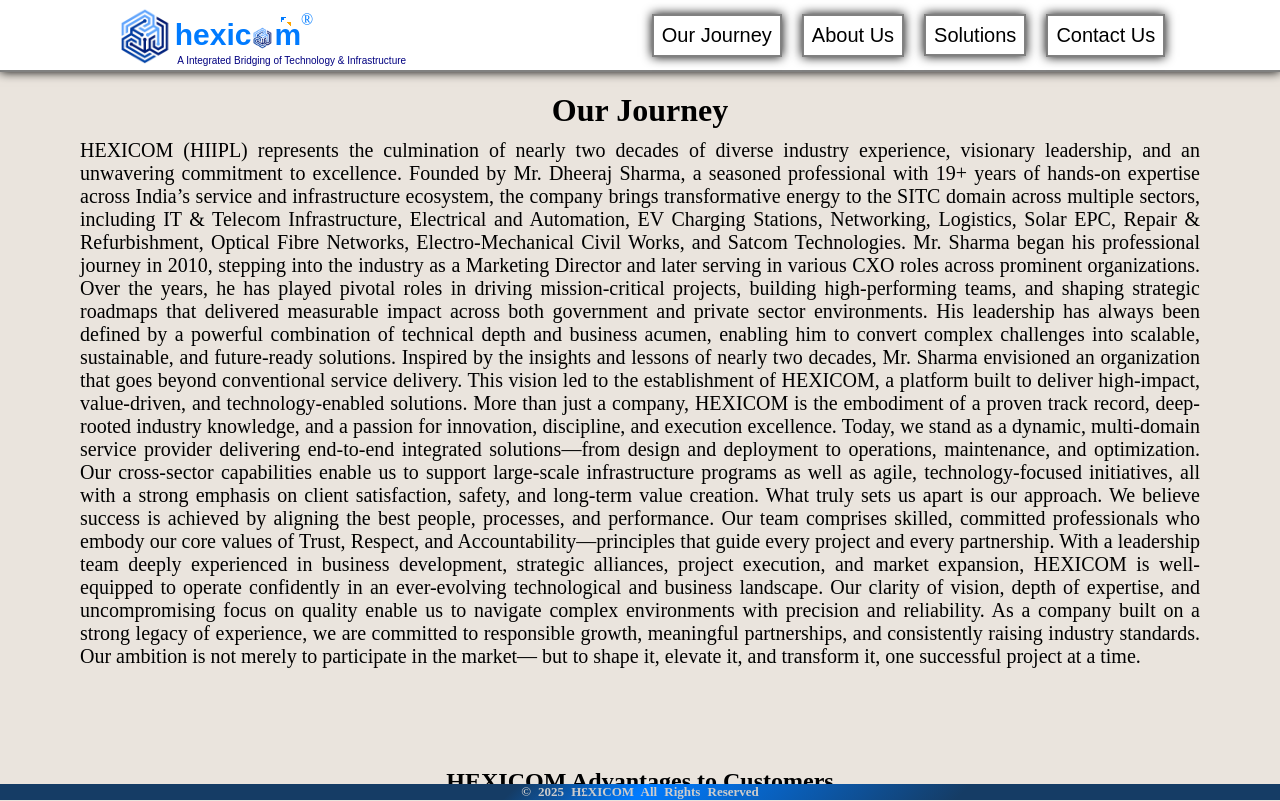
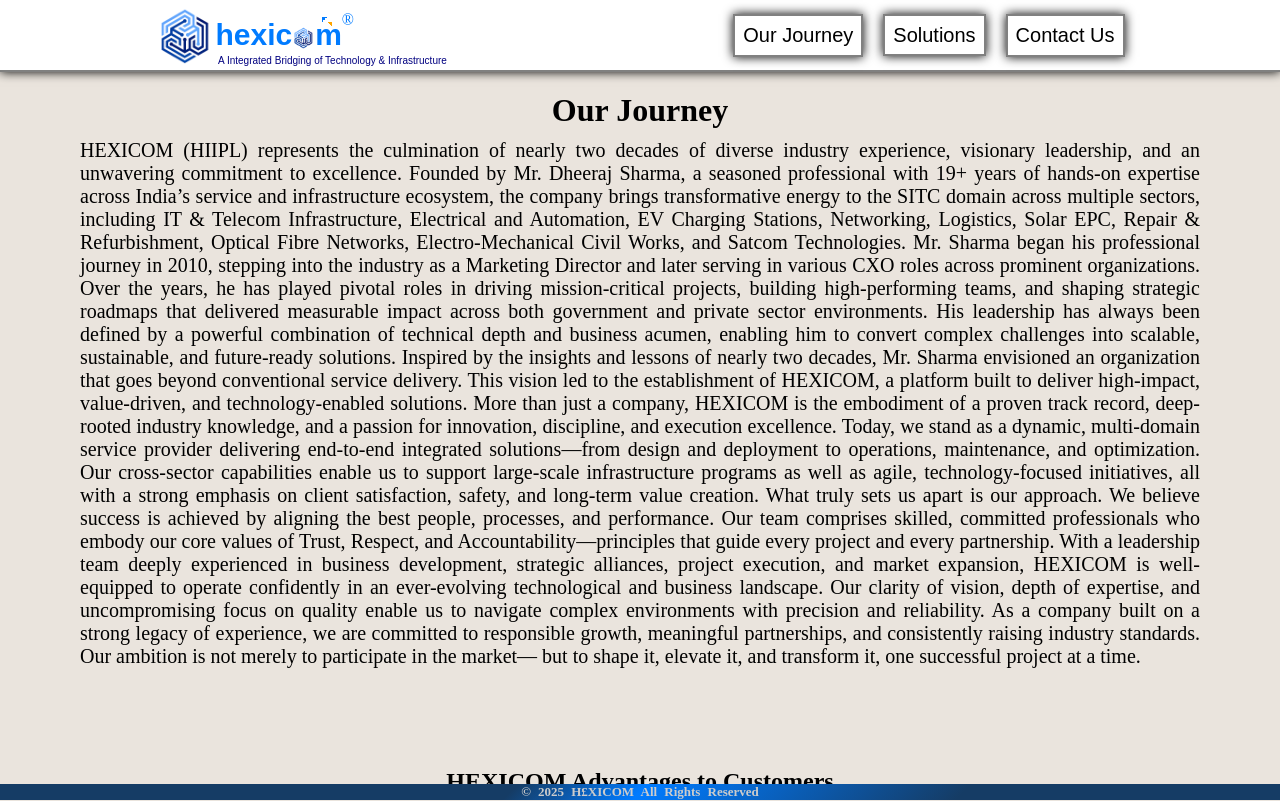
Before and after one commit to yashsharma6391/HexicomNextJsVersion, a Next.js app in the folder hexicom/: page / in a window 1280 px wide. Shown: the top 801 px of the page. Built offline with nearby package versions, Linux system fonts and the light colour scheme.

Commit message:
Update Navbar.jsx

```diff
--- a/hexicom/src/components/navbar/Navbar.jsx
+++ b/hexicom/src/components/navbar/Navbar.jsx
@@ -10,7 +10,7 @@
 const Navbar = ({setSidebarfunc, sidebar}) => {
       const NavMenu = [
     { name: "Our Journey", path: "/" },
-    { name: "About Us", path: "/about" },
+    // { name: "About Us", path: "/about" },
     { name: "Solutions", path: "/services" , dropdown: true,
       subItems: [
         { name: "IT &Telecom", path: "" },//"/services/IT &Telecom"
```
